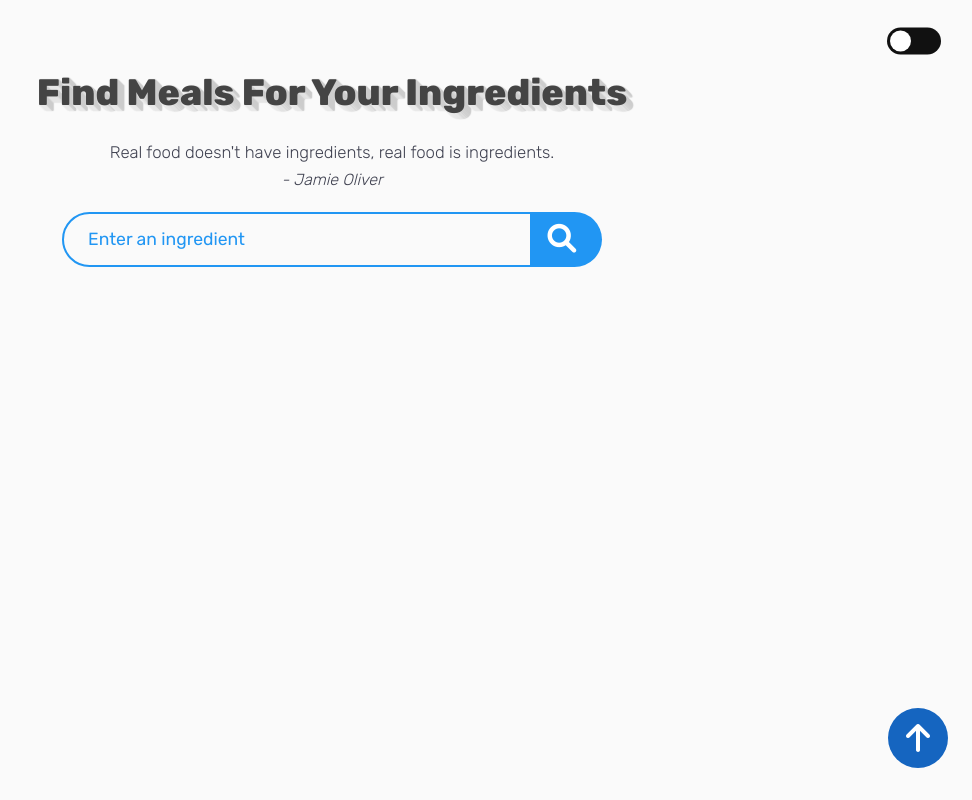
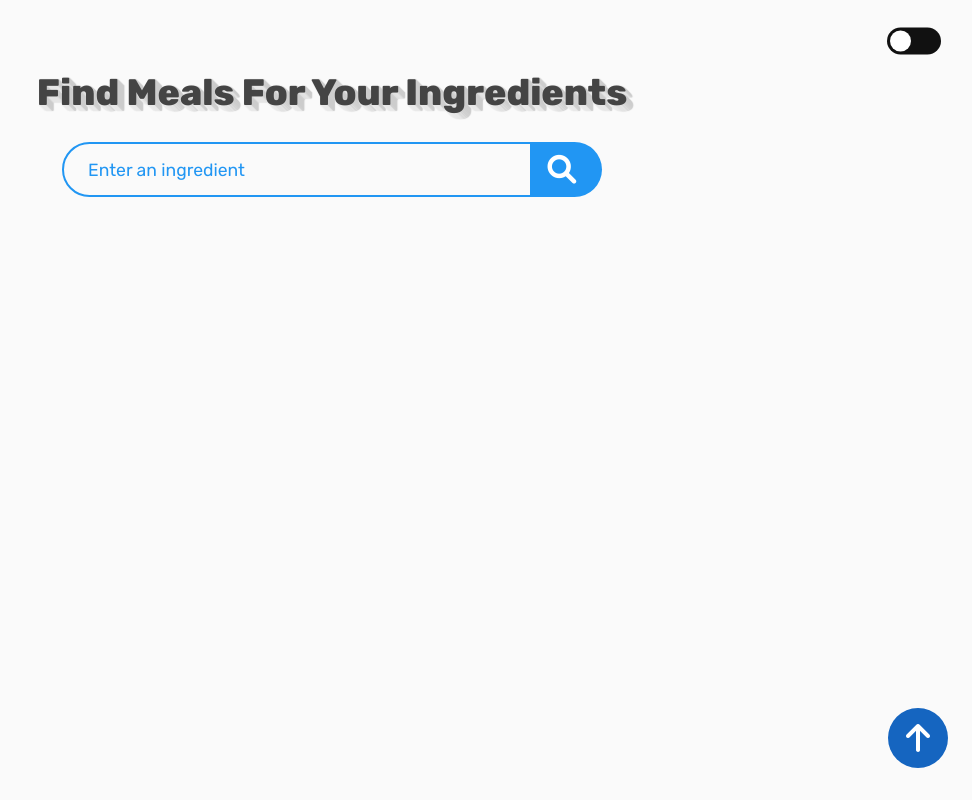
Before and after one commit to dmswl98/food-recipe, a plain HTML site: page index.html in a window 1280 px wide. Shown: the whole page, without its empty margins (308-1280 px from the left). Drawn offline with Linux system fonts and the light colour scheme; no server answers.

Commit message:
🔥 Remove a blockquote code

```diff
--- a/index.html
+++ b/index.html
@@ -30,10 +30,6 @@
         <div class="meal-wrapper">
             <div class="meal-search">
                 <h2 class="title">Find Meals For Your Ingredients</h2>
-                <blockquote>
-                    Real food doesn't have ingredients, real food is ingredients.<br>
-                    <cite>- Jamie Oliver</cite>
-                </blockquote>
                 <div class="meal-search-box">
                     <input type="text" class="search-control" placeholder="Enter an ingredient" id="search-input">
                     <button type="submit" class="search-btn btn" id="search-btn">
```
